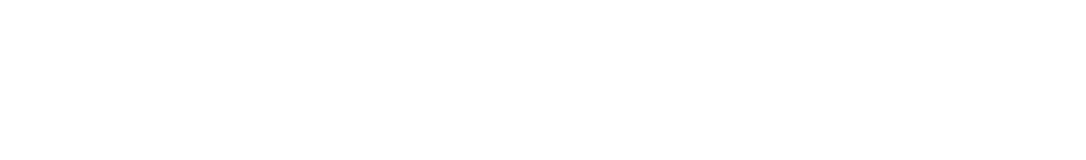
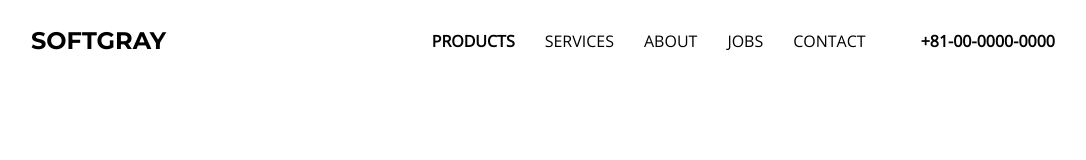
Before and after one commit to V2-team-forar-2020/softgray, a plain HTML site: page index.html in a window 1280 px wide. Shown: the whole page, without its empty margins (97-1183 px from the left). Drawn offline with nearby package versions, Linux system fonts and the light colour scheme.

Commit message:
Lavede nav og css

```diff
--- a/css/style.scss
+++ b/css/style.scss
@@ -21,7 +21,51 @@
   line-height: 1.5;
 }
 
-/* nav{} */
+nav {
+  padding: 5px 0 5px 0;
+  margin: 0 auto;
+  text-transform: uppercase;
+  display: flex;
+  width: 80%;
+  color: black;
+  justify-content: space-between;
+  align-items: center;
+  h1 {
+    font-weight: bolder;
+  }
+  .nav-right {
+    display: flex;
+    justify-content: space-evenly;
+    flex-grow: 1;
+    align-items: center;
+    div:first-child {
+      margin-left: auto;
+    }
+    div:last-child {
+      font-weight: bolder;
+      margin-left: 40px;
+    }
+  }
+  ul {
+    display: flex;
+    justify-content: space-evenly;
+    li:first-child {
+      a {
+        font-weight: bolder;
+      }
+    }
+    li {
+      color: black;
+      padding: 0px 15px 0px 15px;
+      list-style: none;
+
+      a {
+        color: black;
+        text-decoration: none;
+      }
+    }
+  }
+}
 
 /* section.splash{} */
 
--- a/index.html
+++ b/index.html
@@ -3,6 +3,7 @@
   <head>
     <meta charset="UTF-8" />
     <meta name="viewport" content="width=device-width, initial-scale=1.0" />
+    <link rel="stylesheet" href="css/style.css" />
     <title>Document</title>
   </head>
   <body>
@@ -11,7 +12,23 @@
     Morten: image - section.splash
     Kian: articles - <main>
     -->
-    <nav></nav>
+    <nav>
+      <div><h1>SOFTGRAY</h1></div>
+      <div class="nav-right">
+        <div>
+          <ul>
+            <li><a href="#">Products</a></li>
+            <li><a href="#">services</a></li>
+            <li><a href="#">about</a></li>
+            <li><a href="#">jobs</a></li>
+            <li><a href="#">contact</a></li>
+          </ul>
+        </div>
+        <div>
+          <p>+81-00-0000-0000</p>
+        </div>
+      </div>
+    </nav>
     <section class="splash"></section>
     <main></main>
   </body>
```
Also changed, not shown: css/style.css.
